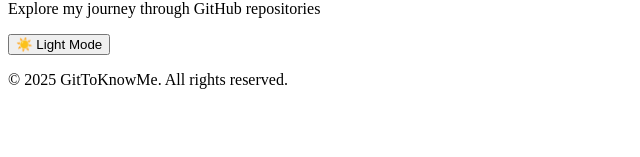
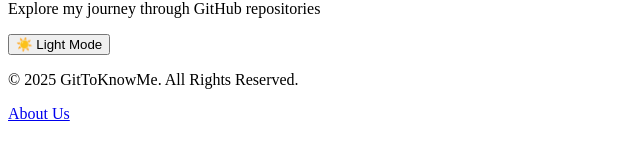
Before and after one commit to RaaBaJa718/GitToKnowMe, a Next.js app: page / in a window 1280 px wide. Shown: the part 165-322 px from the top of the page, without its empty margins (0-640 px from the left). Built offline with nearby package versions, Linux system fonts and the light colour scheme.

Commit message:
Enhance Footer component with motion effects for improved user experience

```diff
--- a/components/Footer.js
+++ b/components/Footer.js
@@ -1,7 +1,25 @@
+import { motion } from 'framer-motion';
+import Link from 'next/link';
+
 export default function Footer() {
     return (
-        <footer className="p-4 bg-gray-800 text-center text-white">
-            <p>&copy; 2025 GitToKnowMe. All rights reserved.</p>
-        </footer>
+        <motion.footer
+            initial={{ opacity: 0, y: 20 }}
+            animate={{ opacity: 1, y: 0 }}
+            transition={{ duration: 0.8, ease: "easeOut" }}
+            className="bg-gray-800 text-white p-4 text-center"
+        >
+            <p>© {new Date().getFullYear()} GitToKnowMe. All Rights Reserved.</p>
+            <div className="mt-2">
+                <Link href="/about" passHref legacyBehavior>
+                    <motion.a
+                        whileHover={{ scale: 1.1 }}
+                        className="underline cursor-pointer"
+                    >
+                        About Us
+                    </motion.a>
+                </Link>
+            </div>
+        </motion.footer>
     );
 }
```
